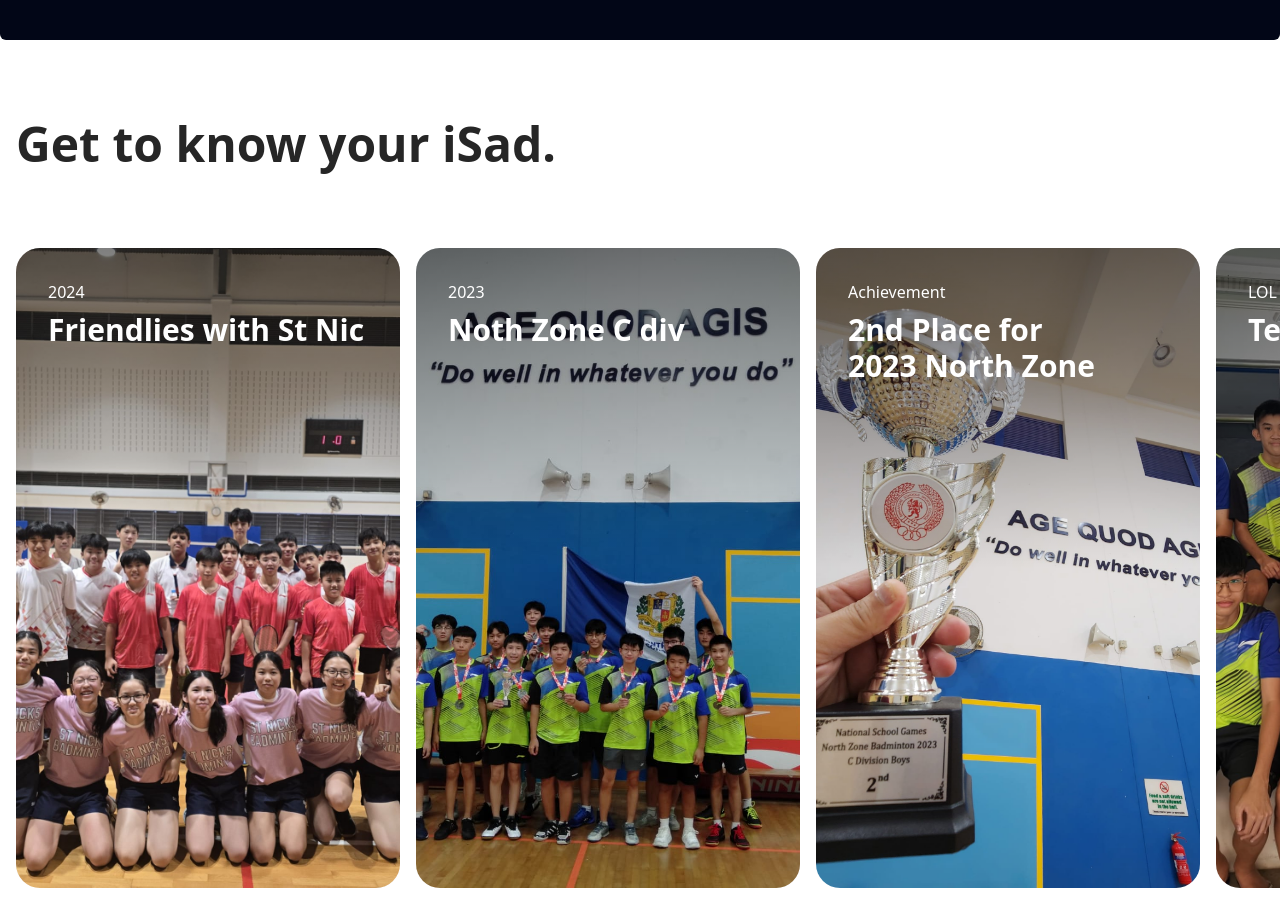
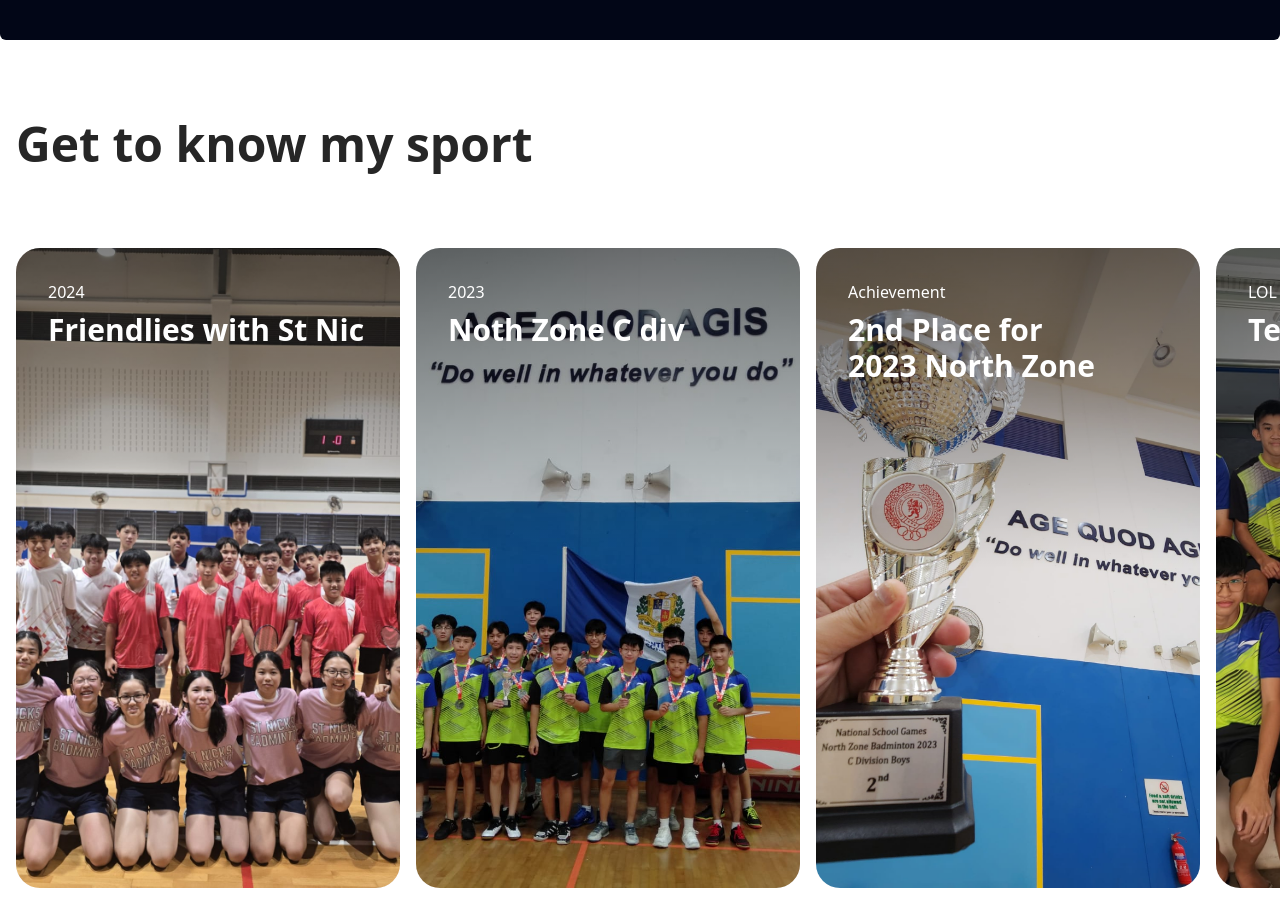
Before and after one commit to zeniafoo/ryan_heartcode, a Next.js app in the folder my-app/: page /about-ryan in a window 1280 px wide. Shown: the part 1000-1917 px from the top of the page. Built offline with nearby package versions, Linux system fonts and the light colour scheme.

Commit message:
idk what changed

```diff
--- a/my-app/src/app/about-ryan/page.tsx
+++ b/my-app/src/app/about-ryan/page.tsx
@@ -105,7 +105,8 @@ export default function aboutryan(){
             </LampContainer>
             <div className="py-20">
                     <h2 className="max-w-7xl pl-4 mx-auto text-xl md:text-5xl font-bold text-neutral-800 dark:text-neutral-200 font-sans">
-                        Get to know your iSad.
+                        Get to know my sport
+
                     </h2>
                     <Carousel items={cards} />
                     </div>
```
